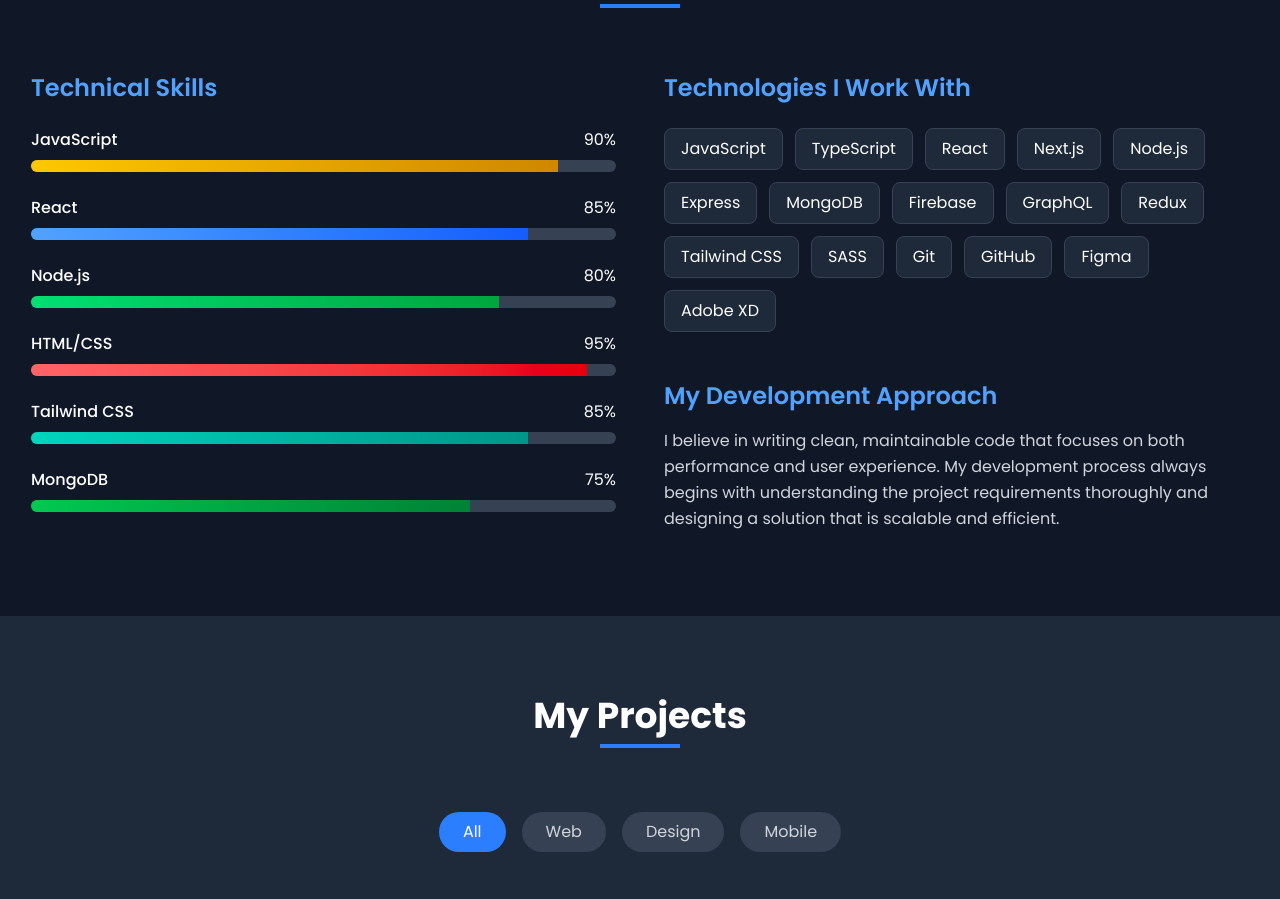
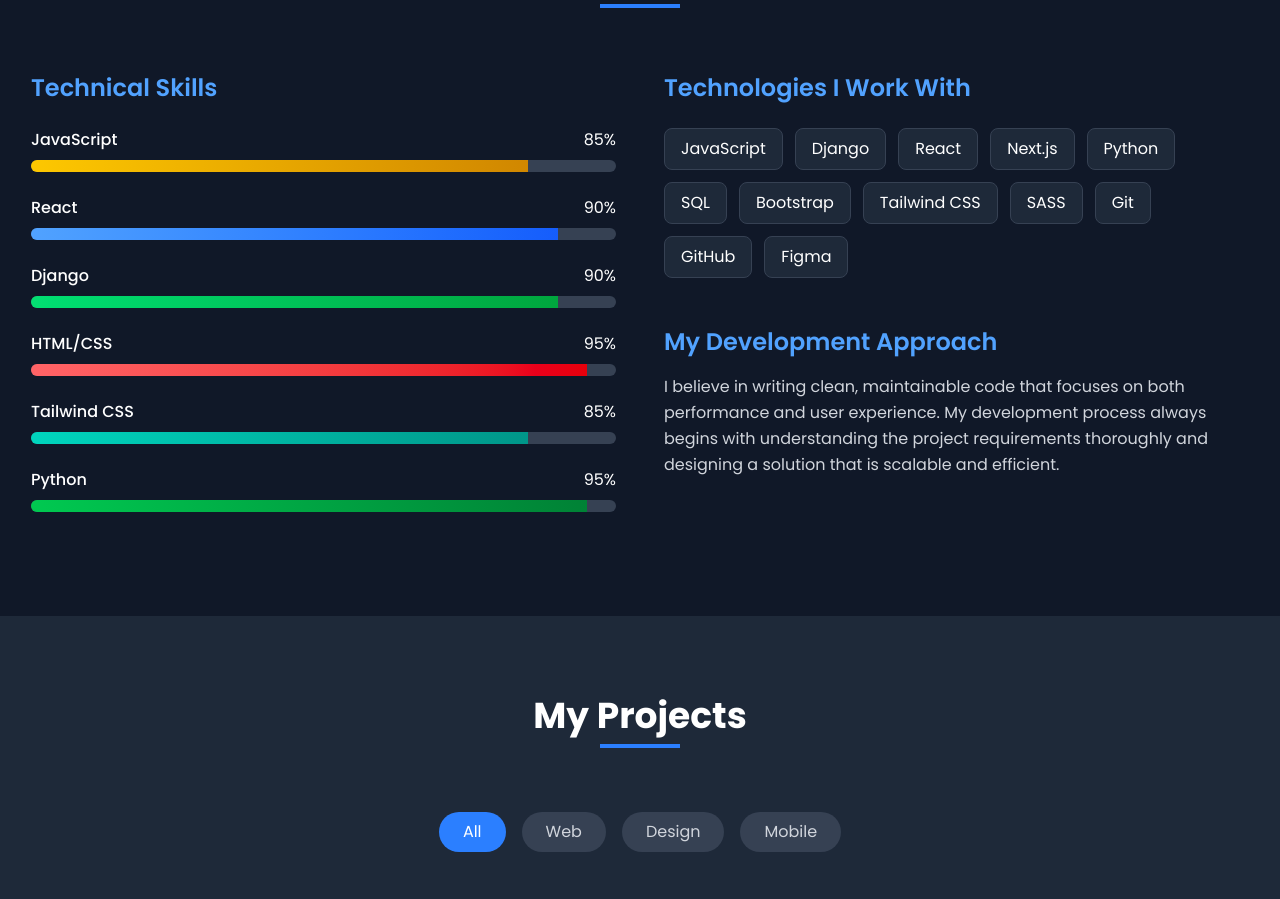
Before and after one commit to Iam-samyog/samyog, a React (Vite) app: page / in a window 1280 px wide. Shown: the part 1622-2521 px from the top of the page. Built offline with nearby package versions, Linux system fonts and the light colour scheme; grey boxes are pictures that could not be loaded.

Commit message:
made some changes on skills.jsx

```diff
--- a/src/components/Skills.jsx
+++ b/src/components/Skills.jsx
@@ -9,18 +9,18 @@ const Skills = () => {
   }, []);
 
   const skills = [
-    { name: 'JavaScript', percentage: 90, color: 'from-yellow-400 to-yellow-600' },
-    { name: 'React', percentage: 85, color: 'from-blue-400 to-blue-600' },
-    { name: 'Node.js', percentage: 80, color: 'from-green-400 to-green-600' },
+    { name: 'JavaScript', percentage: 85, color: 'from-yellow-400 to-yellow-600' },
+    { name: 'React', percentage: 90, color: 'from-blue-400 to-blue-600' },
+    { name: 'Django', percentage: 90, color: 'from-green-400 to-green-600' },
     { name: 'HTML/CSS', percentage: 95, color: 'from-red-400 to-red-600' },
     { name: 'Tailwind CSS', percentage: 85, color: 'from-teal-400 to-teal-600' },
-    { name: 'MongoDB', percentage: 75, color: 'from-green-500 to-green-700' },
+    { name: 'Python', percentage: 95, color: 'from-green-500 to-green-700' },
   ];
 
   const technicalSkills = [
-    'JavaScript', 'TypeScript', 'React', 'Next.js', 'Node.js', 'Express',
-    'MongoDB', 'Firebase', 'GraphQL', 'Redux', 'Tailwind CSS', 'SASS',
-    'Git', 'GitHub', 'Figma', 'Adobe XD'
+    'JavaScript','Django', 'React', 'Next.js', 'Python', 'SQL',
+    'Bootstrap', 'Tailwind CSS', 'SASS',
+    'Git', 'GitHub', 'Figma'
   ];
 
   return (
```
